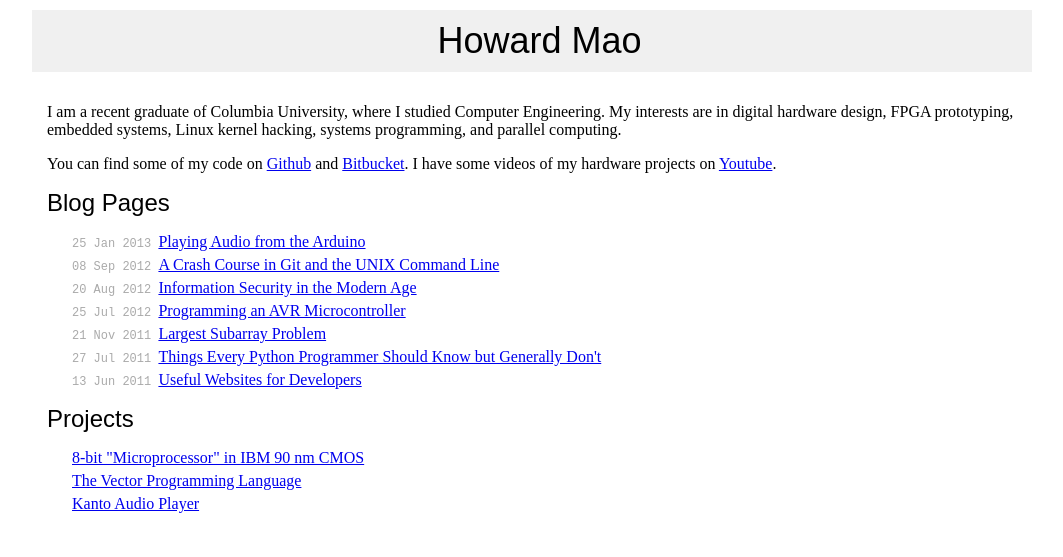
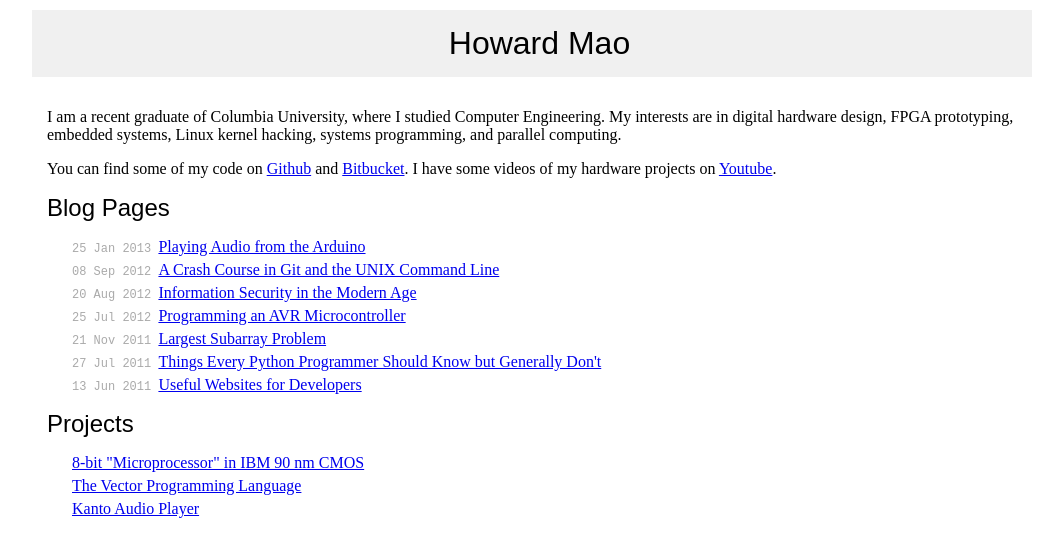
Before and after one commit to zhemao/zhemao.github.com, a Jekyll site: the page built from index.html, in a window 1280 px wide. Shown: the top 557 px of the page, without its empty margins (108-1171 px from the left). Built offline with Jekyll 4.4.1, drawn with Linux system fonts in a browser that asks for light colours.

Commit message:
uniform styling for headers

```diff
--- a/css/main.css
+++ b/css/main.css
@@ -1,18 +1,10 @@
 h1, h2, h3, h4, h5, h6 {
   font-family: sans-serif;
   font-weight: normal;
-}
-
-h1 {
-  font-size: 36px;
-  margin: 0px;
-  padding: 5px;
-}
-
-h2 {
-  font-size: 24px;
   margin-top: 10px;
   margin-bottom: 10px;
+  margin-left: 0px;
+  margin-right 0px;
 }
 
 #toplink {
```
